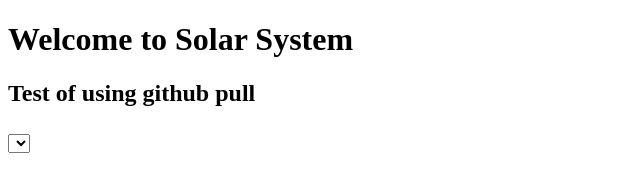
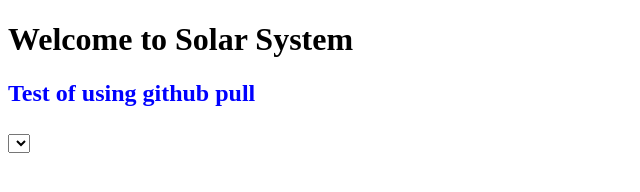
Before and after one commit to donghua1202/mini-solar-project, a plain HTML site: page index.html in a window 1280 px wide. Shown: the whole page, without its empty margins (0-640 px from the left). Drawn offline with Linux system fonts and the light colour scheme.

Commit message:
Update index.html

```diff
--- a/index.html
+++ b/index.html
@@ -8,7 +8,7 @@
   </head>
   <body>
     <h1>Welcome to Solar System</h1>
-    <h2>Test of using github pull<h2>
+    <h2 style="color: blue;">Test of using github pull<h2>
     <div class="container">
       <select id="solar">
         <option value=""></option>
```
